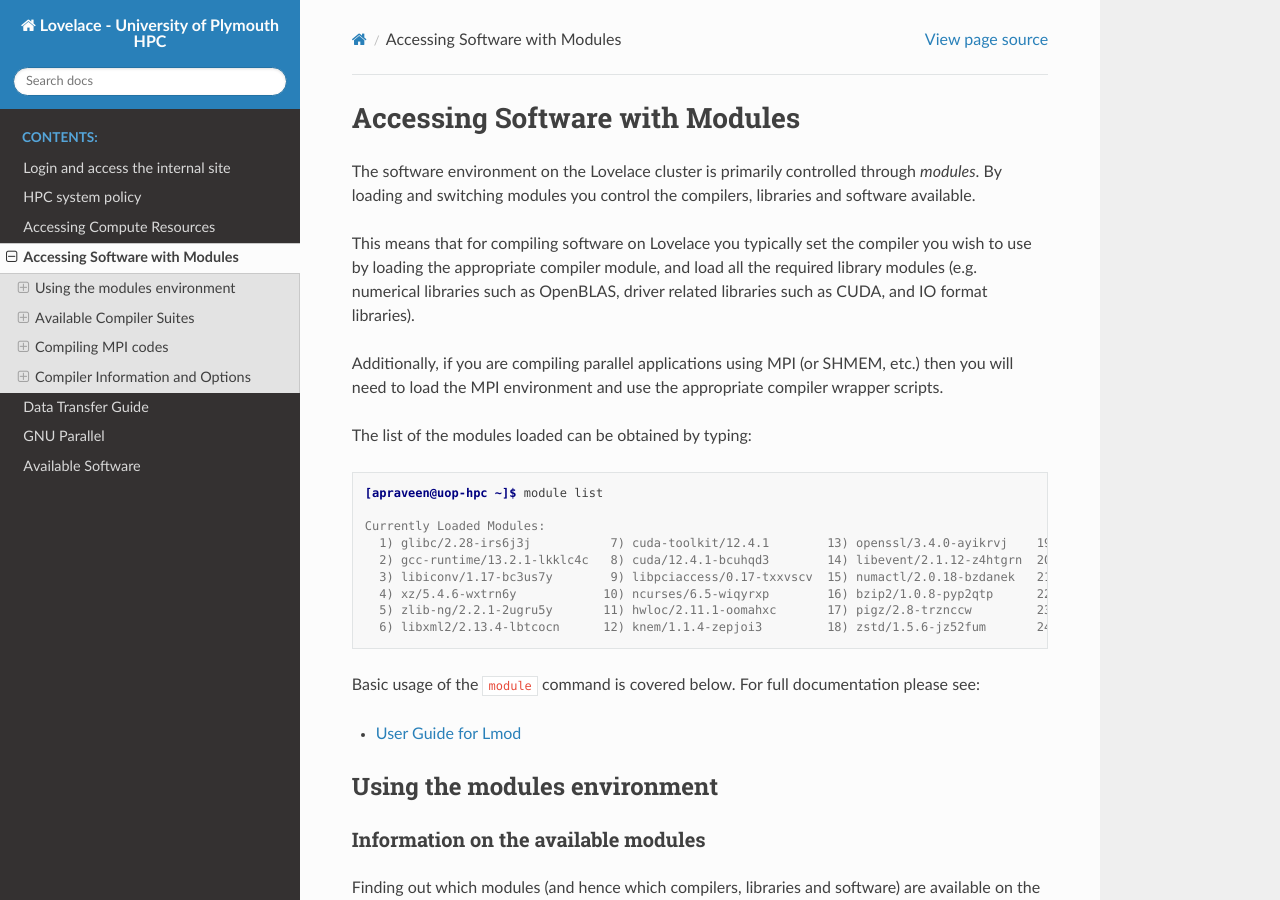
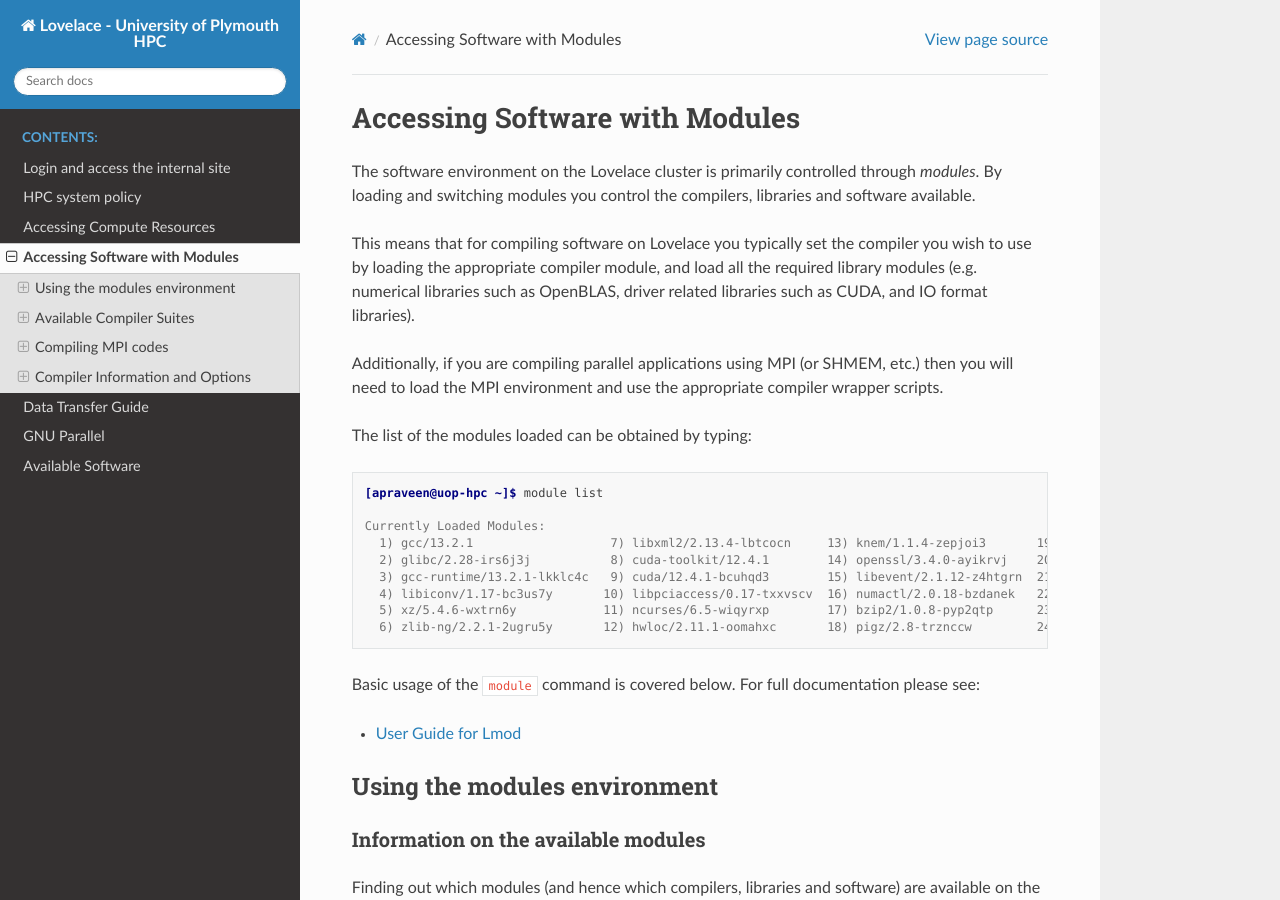
Before and after one commit to AbhinavPraveen/UoP-HPC-Docs, a Sphinx documentation site: the page built from source/user-guide/modules.rst, in a window 1280 px wide and 900 px high. Built offline with Sphinx 7.4.7 and the Read the Docs theme 3.1.0, drawn with Linux system fonts in a browser that asks for light colours.

Commit message:
Update default loaded modules

```diff
--- a/source/user-guide/modules.rst
+++ b/source/user-guide/modules.rst
@@ -23,12 +23,12 @@ The list of the modules loaded  can be obtained by typing:
    [apraveen@uop-hpc ~]$ module list
 
    Currently Loaded Modules:
-     1) glibc/2.28-irs6j3j           7) cuda-toolkit/12.4.1        13) openssl/3.4.0-ayikrvj    19) tar/1.34-sh7q6fd              25) pmix/5.0.3-rpwutdw      31) ucx/1.17.0-mzdeqja
-     2) gcc-runtime/13.2.1-lkklc4c   8) cuda/12.4.1-bcuhqd3        14) libevent/2.1.12-z4htgrn  20) gettext/0.22.5-3tvehct        26) check/0.15.2-ix4rojx    32) ucc/1.3.0-gl5spbf
-     3) libiconv/1.17-bc3us7y        9) libpciaccess/0.17-txxvscv  15) numactl/2.0.18-bzdanek   21) krb5/1.21.3-bsozc3b           27) gdrcopy/2.4.1-mm5coch   33) openmpi/5.0.5-rcpsiyw
-     4) xz/5.4.6-wxtrn6y            10) ncurses/6.5-wiqyrxp        16) bzip2/1.0.8-pyp2qtp      22) libedit/3.1-20240808-cl4k7o7  28) libnl/3.3.0-tmlq6yg
-     5) zlib-ng/2.2.1-2ugru5y       11) hwloc/2.11.1-oomahxc       17) pigz/2.8-trznccw         23) libxcrypt/4.4.35-hydo43o      29) rdma-core/52.0-anqcllq
-     6) libxml2/2.13.4-lbtcocn      12) knem/1.1.4-zepjoi3         18) zstd/1.5.6-jz52fum       24) openssh/9.9p1-g77smjt         30) xpmem/2.6.5-36-37nyl32
+     1) gcc/13.2.1                   7) libxml2/2.13.4-lbtcocn     13) knem/1.1.4-zepjoi3       19) zstd/1.5.6-jz52fum            25) openssh/9.9p1-g77smjt   31) xpmem/2.6.5-36-37nyl32
+     2) glibc/2.28-irs6j3j           8) cuda-toolkit/12.4.1        14) openssl/3.4.0-ayikrvj    20) tar/1.34-sh7q6fd              26) pmix/5.0.3-rpwutdw      32) ucx/1.17.0-mzdeqja
+     3) gcc-runtime/13.2.1-lkklc4c   9) cuda/12.4.1-bcuhqd3        15) libevent/2.1.12-z4htgrn  21) gettext/0.22.5-3tvehct        27) check/0.15.2-ix4rojx    33) ucc/1.3.0-gl5spbf
+     4) libiconv/1.17-bc3us7y       10) libpciaccess/0.17-txxvscv  16) numactl/2.0.18-bzdanek   22) krb5/1.21.3-bsozc3b           28) gdrcopy/2.4.1-mm5coch   34) openmpi/5.0.5-rcpsiyw
+     5) xz/5.4.6-wxtrn6y            11) ncurses/6.5-wiqyrxp        17) bzip2/1.0.8-pyp2qtp      23) libedit/3.1-20240808-cl4k7o7  29) libnl/3.3.0-tmlq6yg
+     6) zlib-ng/2.2.1-2ugru5y       12) hwloc/2.11.1-oomahxc       18) pigz/2.8-trznccw         24) libxcrypt/4.4.35-hydo43o      30) rdma-core/52.0-anqcllq
 
 Basic usage of the :bash:`module` command is covered below. For
 full documentation please see:
```
